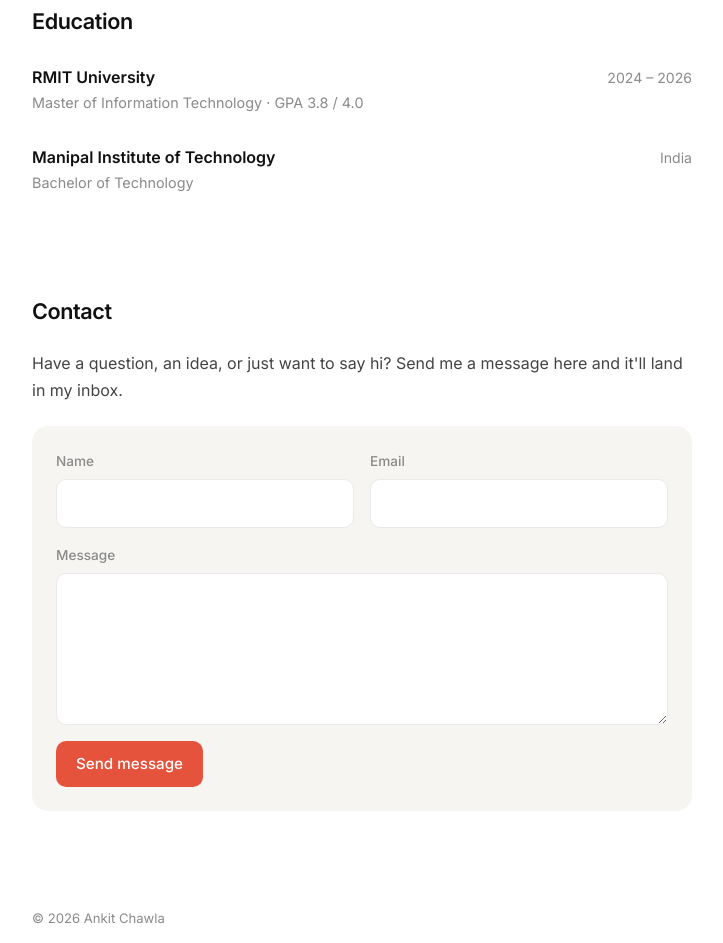
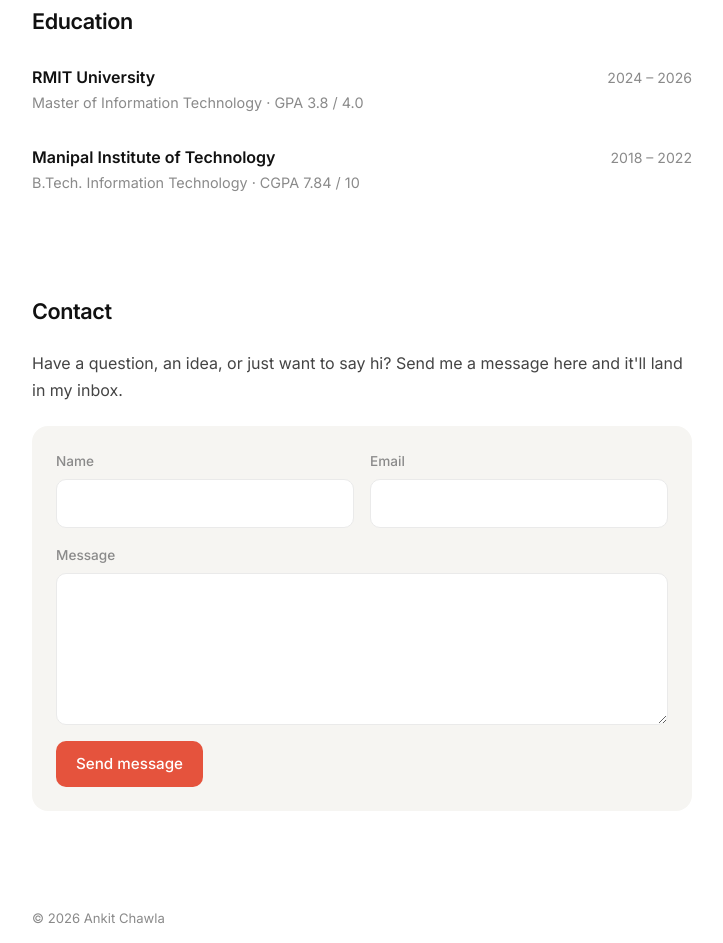
Before and after one commit to blackfly19/blackfly19.github.io, a plain HTML site: page index.html in a window 1280 px wide. Shown: the part 1805-2748 px from the top of the page, without its empty margins (506-1229 px from the left). Drawn offline with Linux system fonts and the light colour scheme.

Commit message:
Fixing education

```diff
--- a/index.html
+++ b/index.html
@@ -635,8 +635,8 @@
           <div class="sub">Master of Information Technology · GPA 3.8 / 4.0</div>
         </div>
         <div class="entry">
-          <div class="entry-top"><span class="name">Manipal Institute of Technology</span><span class="aside">India</span></div>
-          <div class="sub">Bachelor of Technology</div>
+          <div class="entry-top"><span class="name">Manipal Institute of Technology</span><span class="aside">2018 – 2022</span></div>
+          <div class="sub">B.Tech. Information Technology · CGPA 7.84 / 10</div>
         </div>
       </section>
 
```
